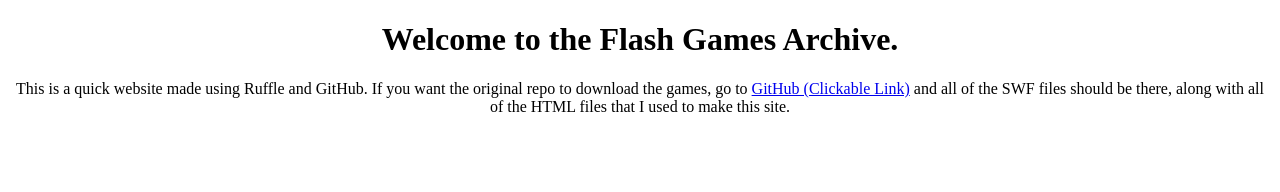
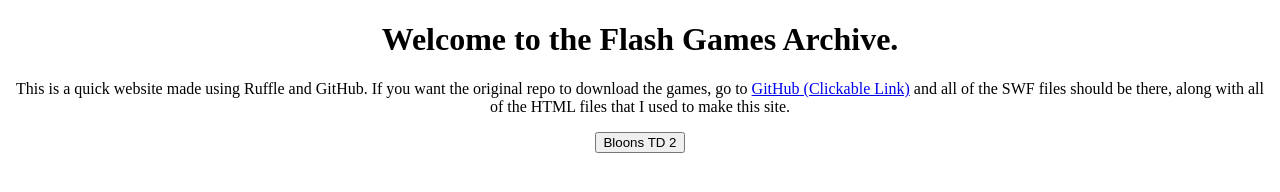
Before and after one commit to selenite-cc/flasharchive, a plain HTML site: page html/index.html in a window 1280 px wide. Drawn offline with Linux system fonts and the light colour scheme.

Commit message:
Update index.html

```diff
--- a/html/index.html
+++ b/html/index.html
@@ -7,6 +7,7 @@
     <center>
      <h1>Welcome to the Flash Games Archive.</h1>
      <p>This is a quick website made using Ruffle and GitHub. If you want the original repo to download the games, go to <a href="https://github.com/Games-From-Flash/sw">GitHub (Clickable Link)</a> and all of the SWF files should be there, along with all of the HTML files that I used to make this site.</p>
+     <button onclick="window.location.href='/btd2.html';">Bloons TD 2</button>
     </center>
   </body>
 </html>
```
